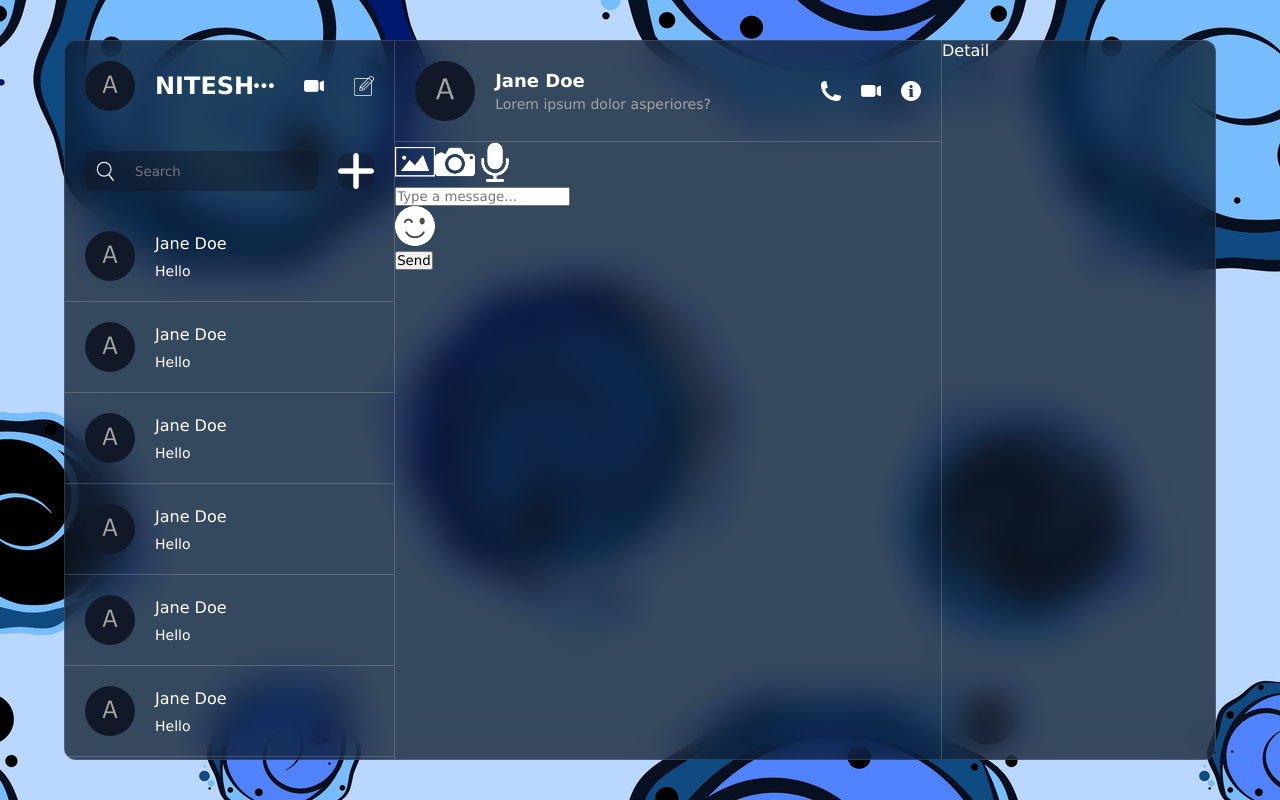
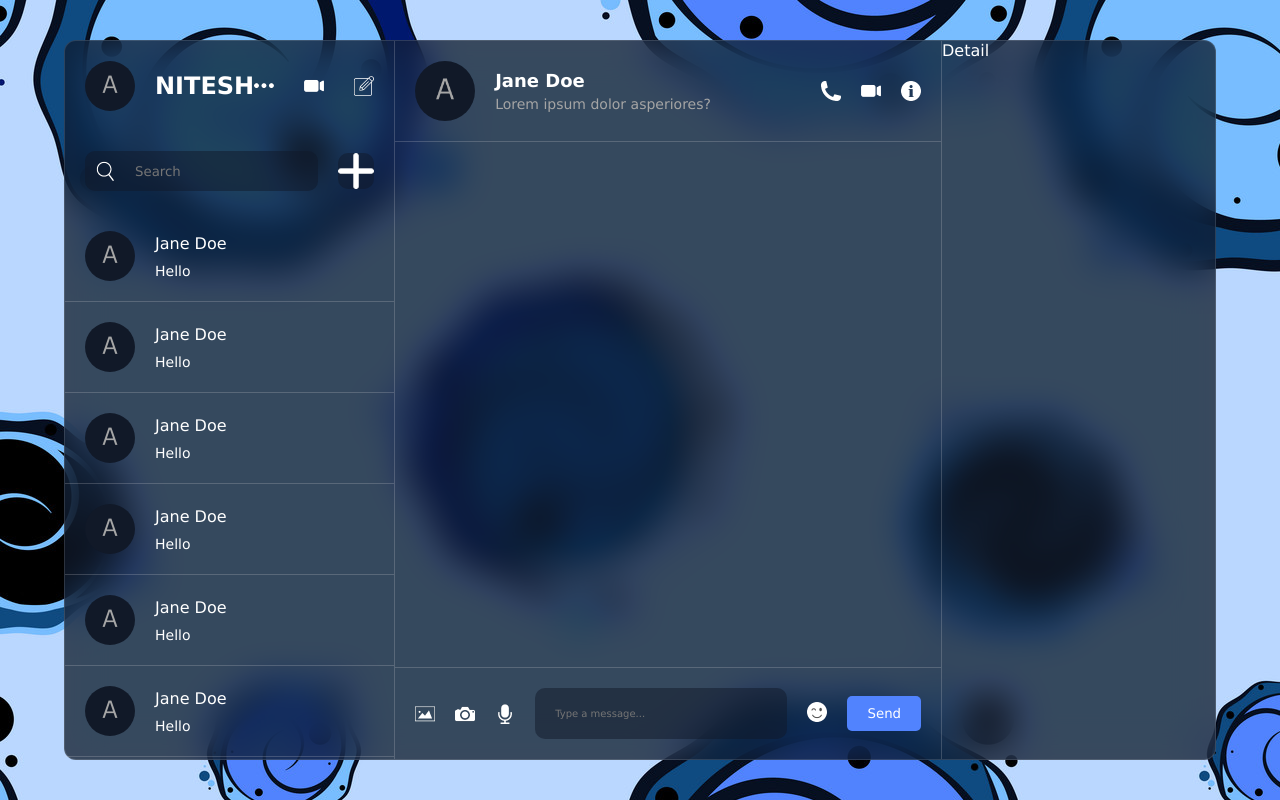
Before and after one commit to nitesh-20/Chat-application, a React (Vite) app: page / in a window 1280 px wide. Built offline with nearby package versions, Linux system fonts and the light colour scheme.

Commit message:
emoji and chat full screen

```diff
--- a/package.json
+++ b/package.json
@@ -10,6 +10,7 @@
     "preview": "vite preview"
   },
   "dependencies": {
+    "emoji-picker-react": "^4.9.2",
     "react": "^18.2.0",
     "react-dom": "^18.2.0"
   },
--- a/src/components/chat/Chat.jsx
+++ b/src/components/chat/Chat.jsx
@@ -1,7 +1,15 @@
 import "./chat.css"
-import React from 'react'
+import React, { useState } from 'react'
+import EmojiPicker from "emoji-picker-react"
+const Chat = () => {
+  const [open, setOpen] = useState(false)
+  const [text, setText] = useState("")
 
-const Chat = () => {
+  const handleEmoji = e => {
+    setText(prev => prev + e.emoji);
+    setOpen(false)
+  }
+
   return (
     <div className="chat">
       <div className="top">
@@ -25,9 +33,17 @@ const Chat = () => {
           <img src="./camera.png" alt="" />
           <img src="./mic.png" alt="" />
         </div>
-        <input type="text" placeholder="Type a message..." />
+        <input
+          type="text"
+          placeholder="Type a message..."
+          value={text}
+          onChange={e => setText(e.target.value)}
+        />
         <div className="emoji">
-          <img src="./emoji.png" alt="" />
+          <img src="./emoji.png" alt="" onClick={() => setOpen((prev) => !prev)} />
+          <div className="picker">
+          <EmojiPicker open={open} onEmojiClick={handleEmoji} />
+          </div>
         </div>
         <button className="sendButton">Send</button>
       </div>
--- a/src/components/chat/chat.css
+++ b/src/components/chat/chat.css
@@ -3,6 +3,8 @@
     border-left: 1px solid #dddddd35;
     border-right: 1px solid #dddddd35;
     height: 100%;
+    display: flex;
+    flex-direction: column;
 
     .top{
         padding: 20px;
@@ -48,4 +50,57 @@
             }
         }
     }
+    .center{
+        padding: 20px;
+        flex: 1;
+    }
+    .bottom{
+        padding: 20px;
+        display: flex;
+        align-items: center;
+        justify-content: space-between;
+        border-top: 1px solid #dddddd35;
+        gap: 20px;
+        margin-top: auto;
+
+        .icons{
+            display: flex;
+            gap: 20px;
+        }
+        img{
+            width: 20px;
+            height: 20px;
+            cursor: pointer;
+        }
+        input{
+            flex: 1;
+            background-color: rgba(17,25, 40, 0.5);
+            border: none;
+            outline: none;
+            color: white;
+            padding: 20px;
+            border-radius: 10px;
+            font-size: 10px;
+        }
+
+        .emoji{
+            position: relative;
+
+            .picker{
+                position: absolute;
+                bottom: 50px;
+                left: 0;
+            }
+        }
+
+        .sendButton{
+            background-color: #5183fe;
+            color: white;
+            padding: 10px 20px;
+            border: none;
+            border-radius: 5px;
+            cursor: pointer;
+        }
+
+    }
 }
```
Also changed, not shown: 1 other file (tests, documents, lock files or other folders).
